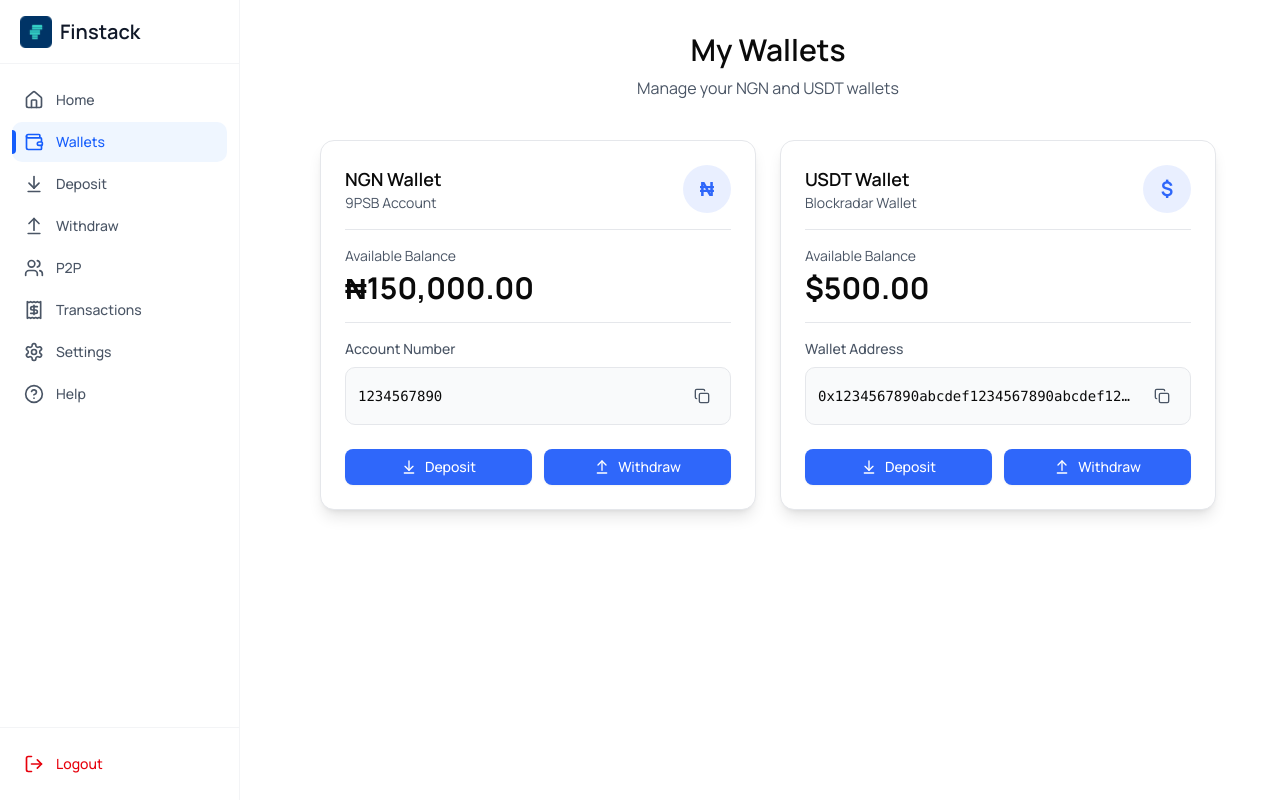
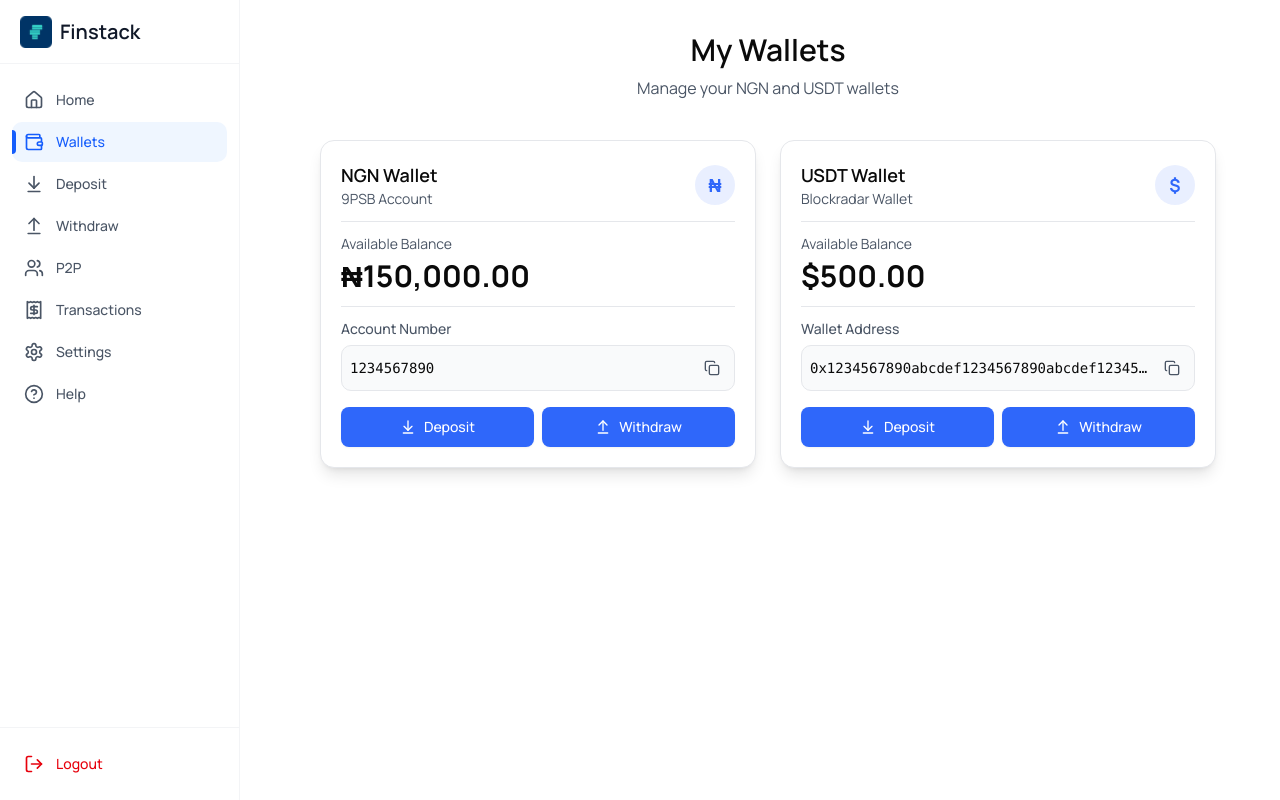
Before and after one commit to MilanCodesWebsites/finstack, a Next.js app: page /dashboard/wallets in a window 1280 px wide. Built offline with nearby package versions, Linux system fonts and the light colour scheme.

Commit message:
Add files via upload

```diff
--- a/components/dashboard/wallet-card.tsx
+++ b/components/dashboard/wallet-card.tsx
@@ -23,23 +23,23 @@ export function WalletCard({ wallet }: WalletCardProps) {
   const accountInfo = wallet.type === "NGN" ? wallet.accountNumber : wallet.walletAddress
 
   return (
-    <Card className="p-4 md:p-6 shadow-lg border-gray-200 hover:shadow-xl transition-all duration-300 animate-in fade-in slide-in-from-bottom-4">
-      <div className="space-y-3 md:space-y-4">
+    <Card className="w-full max-w-md mx-auto p-3 md:p-5 shadow-lg border-gray-200 hover:shadow-xl transition-all duration-300 animate-in fade-in slide-in-from-bottom-4">
+      <div className="space-y-3">
         {/* Header */}
         <div className="flex items-center justify-between">
-          <div>
-            <h3 className="text-base md:text-lg font-semibold text-foreground">{wallet.type} Wallet</h3>
+          <div className="flex-1">
+            <h3 className="text-sm md:text-base lg:text-lg font-semibold text-foreground truncate">{wallet.type} Wallet</h3>
             <p className="text-xs md:text-sm text-gray-600">{wallet.type === "NGN" ? "9PSB Account" : "Blockradar Wallet"}</p>
           </div>
-          <div className="w-10 h-10 md:w-12 md:h-12 rounded-full bg-[#2F67FA]/10 flex items-center justify-center">
-            <span className="text-lg md:text-xl font-bold text-[#2F67FA]">{wallet.type === "NGN" ? "₦" : "$"}</span>
+          <div className="w-8 h-8 md:w-10 md:h-10 rounded-full bg-[#2F67FA]/10 flex items-center justify-center flex-shrink-0 ml-2">
+            <span className="text-sm md:text-lg font-bold text-[#2F67FA]">{wallet.type === "NGN" ? "₦" : "$"}</span>
           </div>
         </div>
 
         {/* Balance */}
-        <div className="py-3 md:py-4 border-y border-gray-200">
+        <div className="py-2 md:py-3 border-y border-gray-200">
           <p className="text-xs md:text-sm text-gray-600 mb-1">Available Balance</p>
-          <p className="text-2xl md:text-3xl font-bold text-foreground">
+          <p className="text-xl md:text-2xl lg:text-3xl font-bold text-foreground break-all">
             {wallet.type === "NGN" ? "₦" : "$"}
             {wallet.balance.toLocaleString(undefined, {
               minimumFractionDigits: 2,
@@ -49,15 +49,15 @@ export function WalletCard({ wallet }: WalletCardProps) {
         </div>
 
         {/* Account Info */}
-        <div className="space-y-2">
+        <div className="space-y-1.5">
           <p className="text-xs md:text-sm font-medium text-gray-600">
             {wallet.type === "NGN" ? "Account Number" : "Wallet Address"}
           </p>
-          <div className="flex items-center gap-2 p-2 md:p-3 bg-gray-50 rounded-lg border border-gray-200">
-            <p className="text-xs md:text-sm font-mono text-foreground flex-1 truncate">{accountInfo}</p>
+          <div className="flex items-center gap-1.5 p-2 bg-gray-50 rounded-lg border border-gray-200">
+            <p className="text-xs md:text-sm font-mono text-foreground flex-1 truncate min-w-0">{accountInfo}</p>
             <button
               onClick={() => handleCopy(accountInfo || "")}
-              className="p-1.5 md:p-2 hover:bg-white rounded-md transition-colors group"
+              className="p-1 md:p-1.5 hover:bg-white rounded-md transition-colors group flex-shrink-0"
             >
               {copied ? (
                 <Check className="w-3 h-3 md:w-4 md:h-4 text-green-600" />
@@ -69,21 +69,21 @@ export function WalletCard({ wallet }: WalletCardProps) {
         </div>
 
         {/* Actions */}
-        <div className="flex gap-2 md:gap-3 pt-2">
+        <div className="flex gap-2 pt-1">
           <Button
             asChild
-            className="flex-1 bg-[#2F67FA] hover:bg-[#2F67FA]/90 text-white transition-all duration-200 hover:scale-105 text-xs md:text-sm py-2 md:py-2.5"
+            className="flex-1 bg-[#2F67FA] hover:bg-[#2F67FA]/90 text-white transition-all duration-200 hover:scale-105 text-xs md:text-sm py-2 h-9 md:h-10"
           >
-            <Link href="/dashboard/deposit" className="flex items-center justify-center gap-1 md:gap-2">
+            <Link href="/dashboard/deposit" className="flex items-center justify-center gap-1">
               <ArrowDownToLine className="w-3 h-3 md:w-4 md:h-4" />
               Deposit
             </Link>
           </Button>
           <Button
             asChild
-            className="flex-1 bg-[#2F67FA] hover:bg-[#2F67FA]/90 text-white transition-all duration-200 hover:scale-105 text-xs md:text-sm py-2 md:py-2.5"
+            className="flex-1 bg-[#2F67FA] hover:bg-[#2F67FA]/90 text-white transition-all duration-200 hover:scale-105 text-xs md:text-sm py-2 h-9 md:h-10"
           >
-            <Link href="/dashboard/withdraw" className="flex items-center justify-center gap-1 md:gap-2">
+            <Link href="/dashboard/withdraw" className="flex items-center justify-center gap-1">
               <ArrowUpFromLine className="w-3 h-3 md:w-4 md:h-4" />
               Withdraw
             </Link>
```
